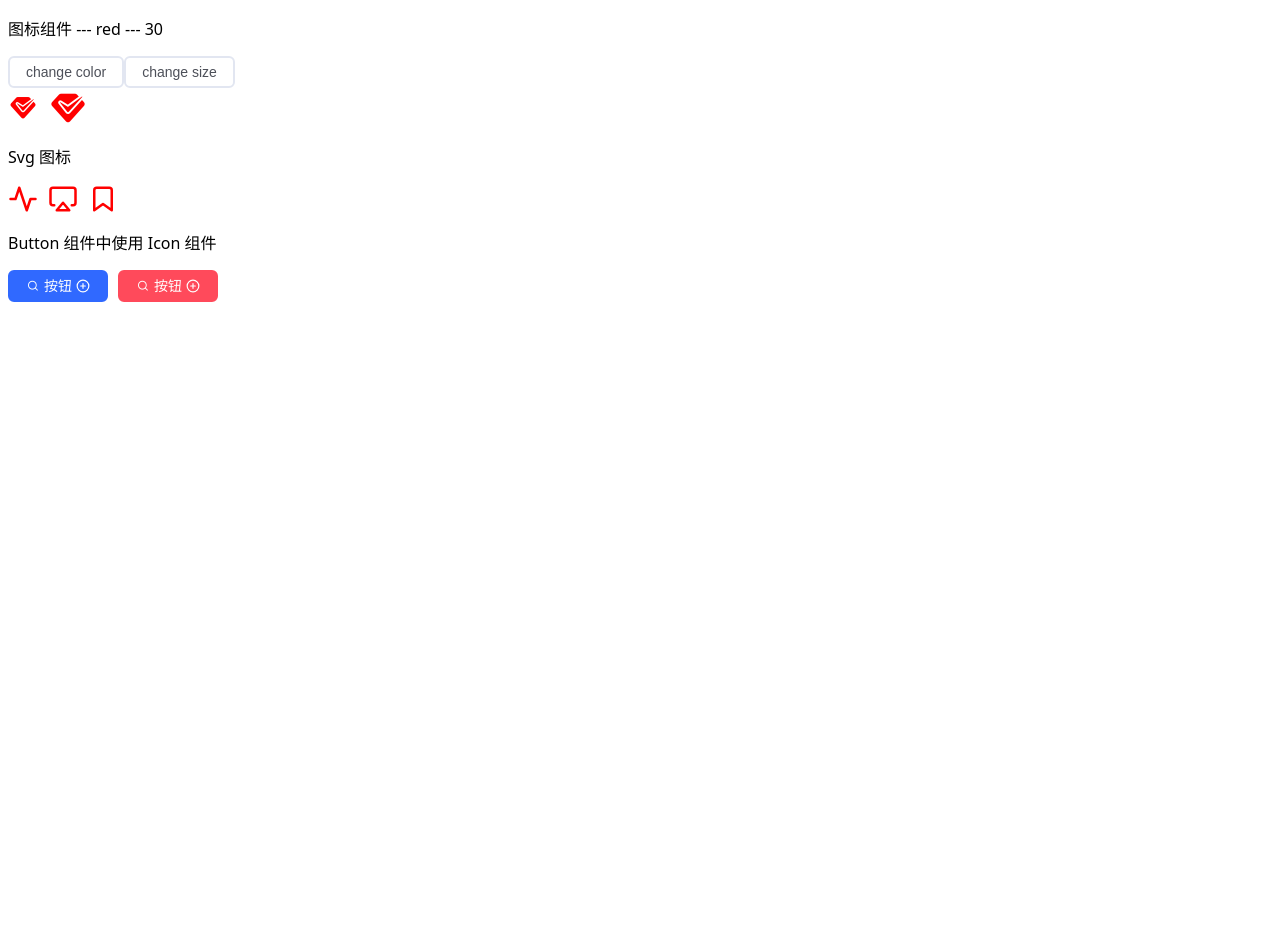
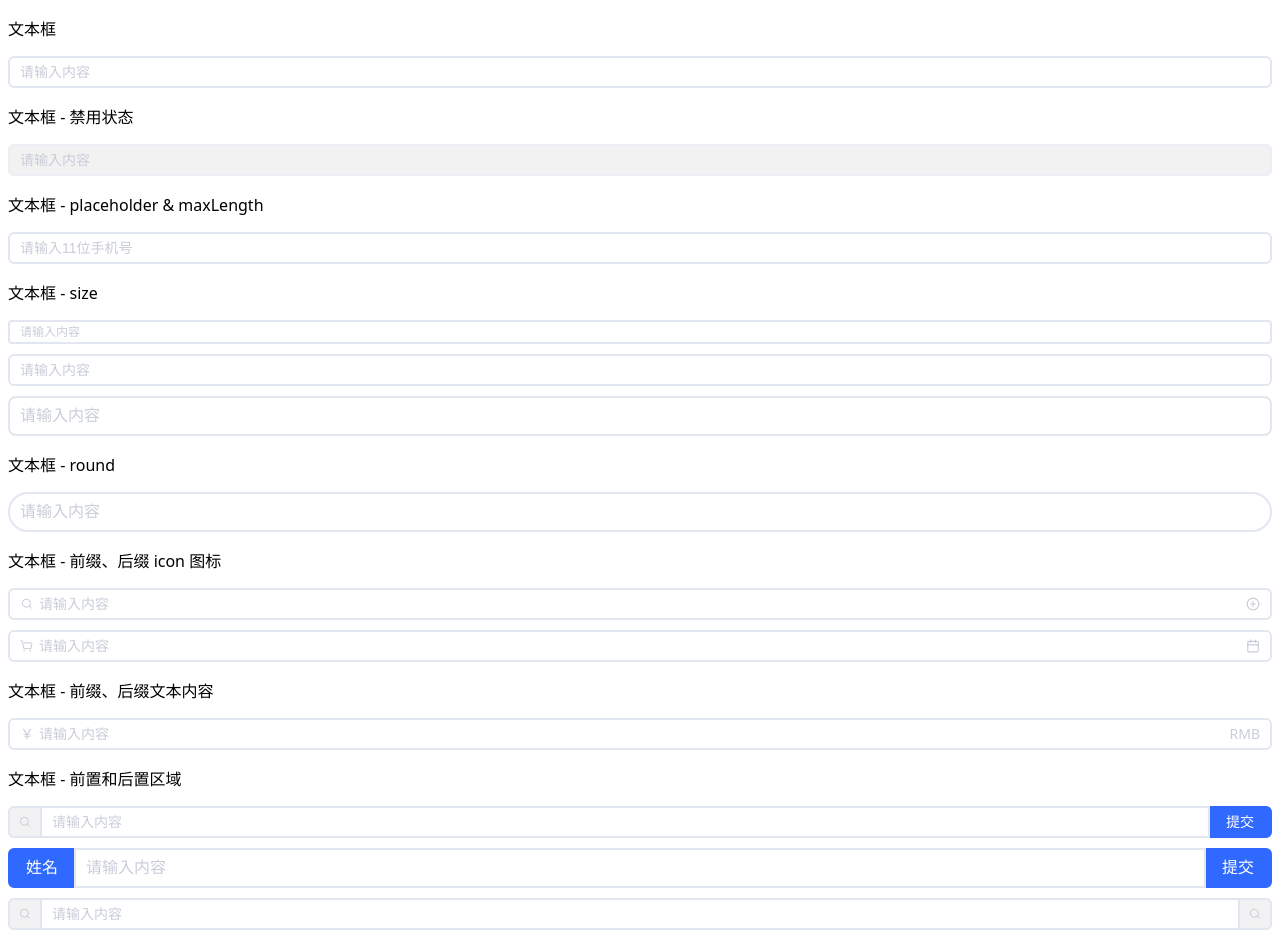
Before and after one commit to liulongbin1314/vue3-ui-library, a Vue app in the folder examples/: page / in a window 1280 px wide. Shown: the top 949 px of the page. Before the commit the page ends 800 px from the top, so only its background shows below. Built offline with nearby package versions, Linux system fonts and the light colour scheme.

Commit message:
改造Input和Textarea组件

```diff
--- a/examples/src/App.vue
+++ b/examples/src/App.vue
@@ -1,11 +1,11 @@
 <template>
-  <IconTest />
+  <InputTest />
 </template>
 
 <script setup>
 // import ButtonTest from './components/ButtonTest.vue'
-import IconTest from './components/IconTest.vue'
-// import InputTest from './components/InputTest.vue'
+// import IconTest from './components/IconTest.vue'
+import InputTest from './components/InputTest.vue'
 // import GridTest from './components/GridTest.vue'
 // import CheckboxTest from './components/CheckboxTest.vue'
 // import SwitchTest from './components/SwitchTest.vue'
--- a/examples/src/components/InputTest.vue
+++ b/examples/src/components/InputTest.vue
@@ -55,11 +55,11 @@
       <!-- 具名插槽 -->
       <!-- 前置内容 -->
       <template #prepend>
-        <a-button type="primary">姓名</a-button>
+        <a-button type="primary" size="large">姓名</a-button>
       </template>
       <!-- 后置内容 -->
       <template #append>
-        <a-button type="primary">提交</a-button>
+        <a-button type="primary" size="large">提交</a-button>
       </template>
     </a-input>
 
@@ -152,7 +152,11 @@
 
 <script setup>
 import { Calendar, PlusCircle } from '@ui-library/icons'
-import { ref, shallowRef } from 'vue'
+import { ref } from 'vue'
+import { AInput, AIcon, AButton, ATextarea } from '@ui-library/components'
+import '@ui-library/theme/src/input.scss'
+import '@ui-library/theme/src/icon.scss'
+import '@ui-library/theme/src/button.scss'
 
 const info = ref('Hello Escook')
 const inputRef = ref(null)
--- a/packages/theme/src/input.scss
+++ b/packages/theme/src/input.scss
@@ -1,6 +1,9 @@
 @use './common/mixins.scss';
 @use './common/componentVar.scss' as comVar;
 @use './common/function.scss' as fn;
+@use './icon.scss';
+@use './initRoot.scss';
+@use './loading.scss';
 
 // 根元素
 @include mixins.b(input) {
```
